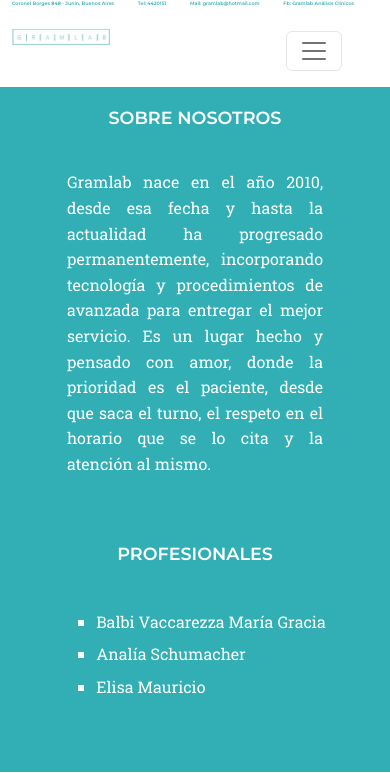
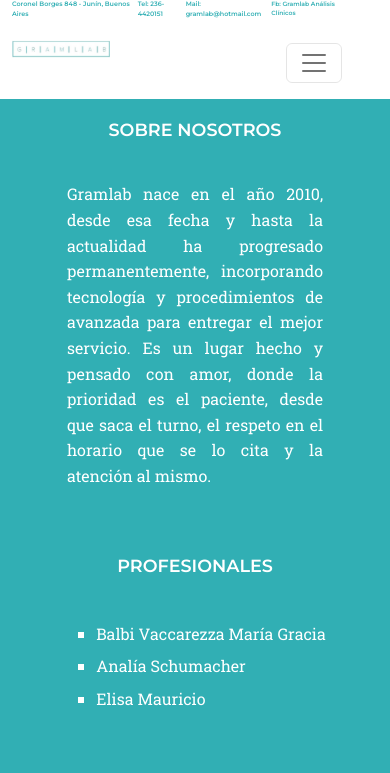
Before and after one commit to VictoriaBalbi/Proyecto-final---Desarrollo-Web, a website: page index.html in a window 390 px wide. Shown: the top 773 px of the page. Drawn offline with nearby package versions, Linux system fonts and the light colour scheme.

Commit message:
+ Detalles

```diff
--- a/index.html
+++ b/index.html
@@ -27,7 +27,7 @@
             <div class="row">
                 <div class="col d-flex flex-row justify-content-between informacion" style="font-size: 0.8vw;" >
                     <p>Coronel Borges 848 - Junín, Buenos Aires</p>
-                    <p>Tel: 4420151</p>
+                    <p>Tel: 236-4420151</p>
                     <p>Mail: gramlab@hotmail.com</p>
                     <a href="https://www.facebook.com/gramlab.analisisclinicos" target="_blank">Fb: Gramlab Análisis Clínicos</a>
                 </div>
@@ -167,7 +167,7 @@
         <!-- texto con informacion util para el usuario -->
         <div class="footer-info bg-verde">
             <p>Coronel Borges 848 - Junín, Buenos Aires</p>
-            <p>Tel: 4420151</p>
+            <p>Tel: 236-4420151</p>
             <p>Mail: gramlab@hotmail.com</p>
             <a href="https://www.facebook.com/gramlab.analisisclinicos" target="_blank">Fb: Gramlab Análisis Clínicos</a>
         </div>
--- a/scss/components/_header.scss
+++ b/scss/components/_header.scss
@@ -13,7 +13,7 @@ header{
       font-weight: lighter;
 
       @media only screen and (max-width:468px){
-        font-size: 0.3rem;
+        font-size: 0.38rem;
       }
 
       &:hover{
@@ -28,7 +28,7 @@ header{
       color: $main_color_verde;
 
       @media only screen and (max-width:468px){
-        font-size: 0.3rem;
+        font-size: 0.4rem;
       }
 
     }
```
Also changed, not shown: pages/preguntas.html (+2 -2 lines), css/style.css, scss/components/_footer.scss (indentation only), 1 other file.
